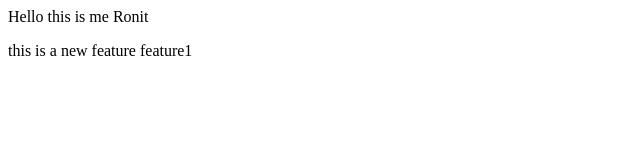
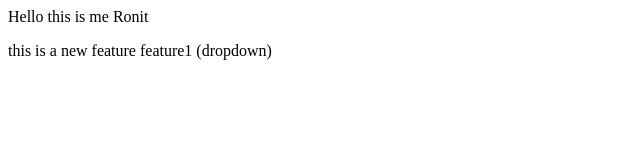
Before and after one commit to ronitjana30-dotcom/localrepo, a plain HTML site: page index.html in a window 1280 px wide. Shown: the full height of the page, 0-640 px from the left. Drawn offline with Linux system fonts and the light colour scheme.

Commit message:
Add dropdown

```diff
--- a/index.html
+++ b/index.html
@@ -1,2 +1,2 @@
 <p>Hello this is me Ronit</p>
-<p>this is a new feature feature1</p>
+<p>this is a new feature feature1 (dropdown)</p>
```
